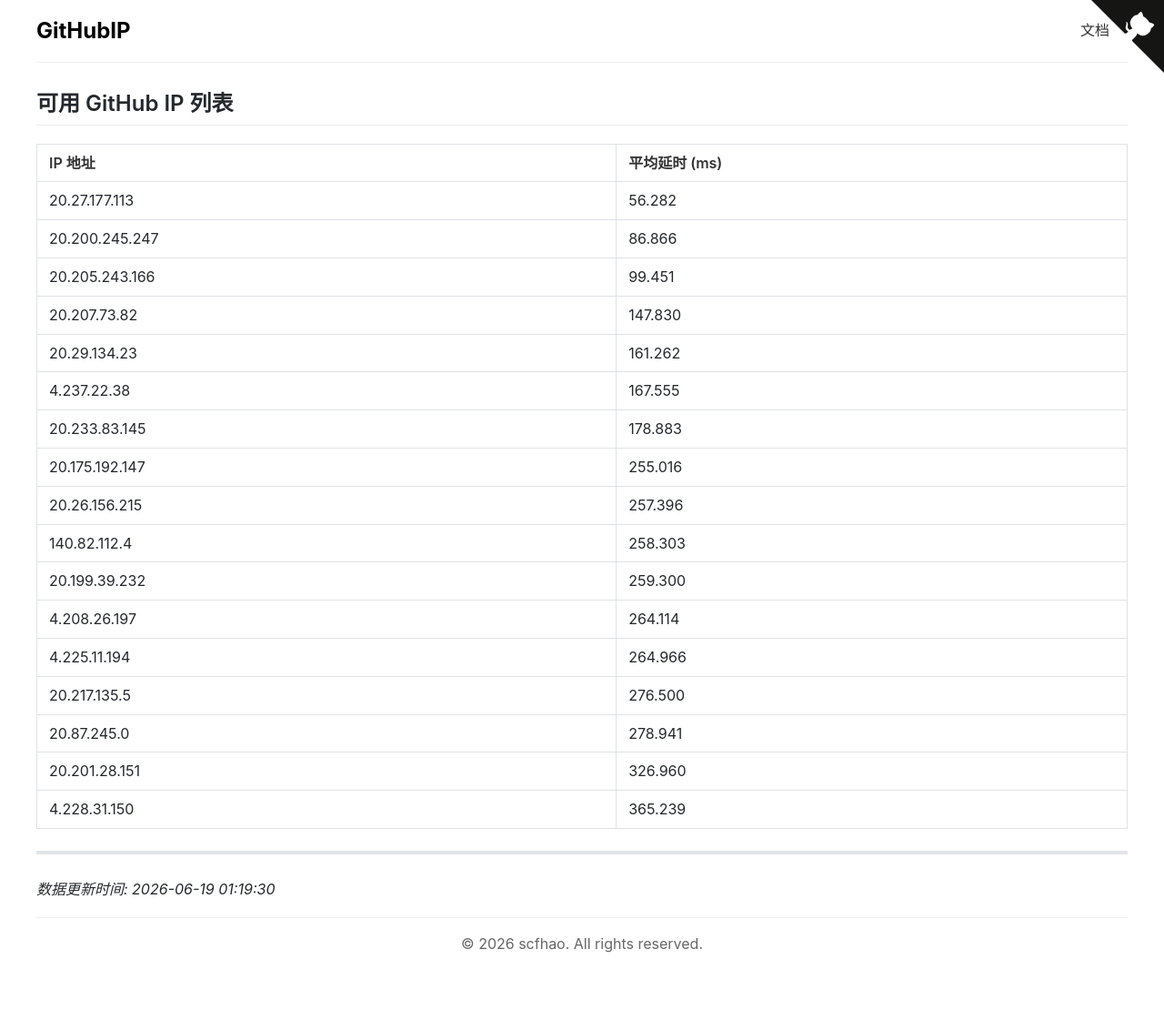
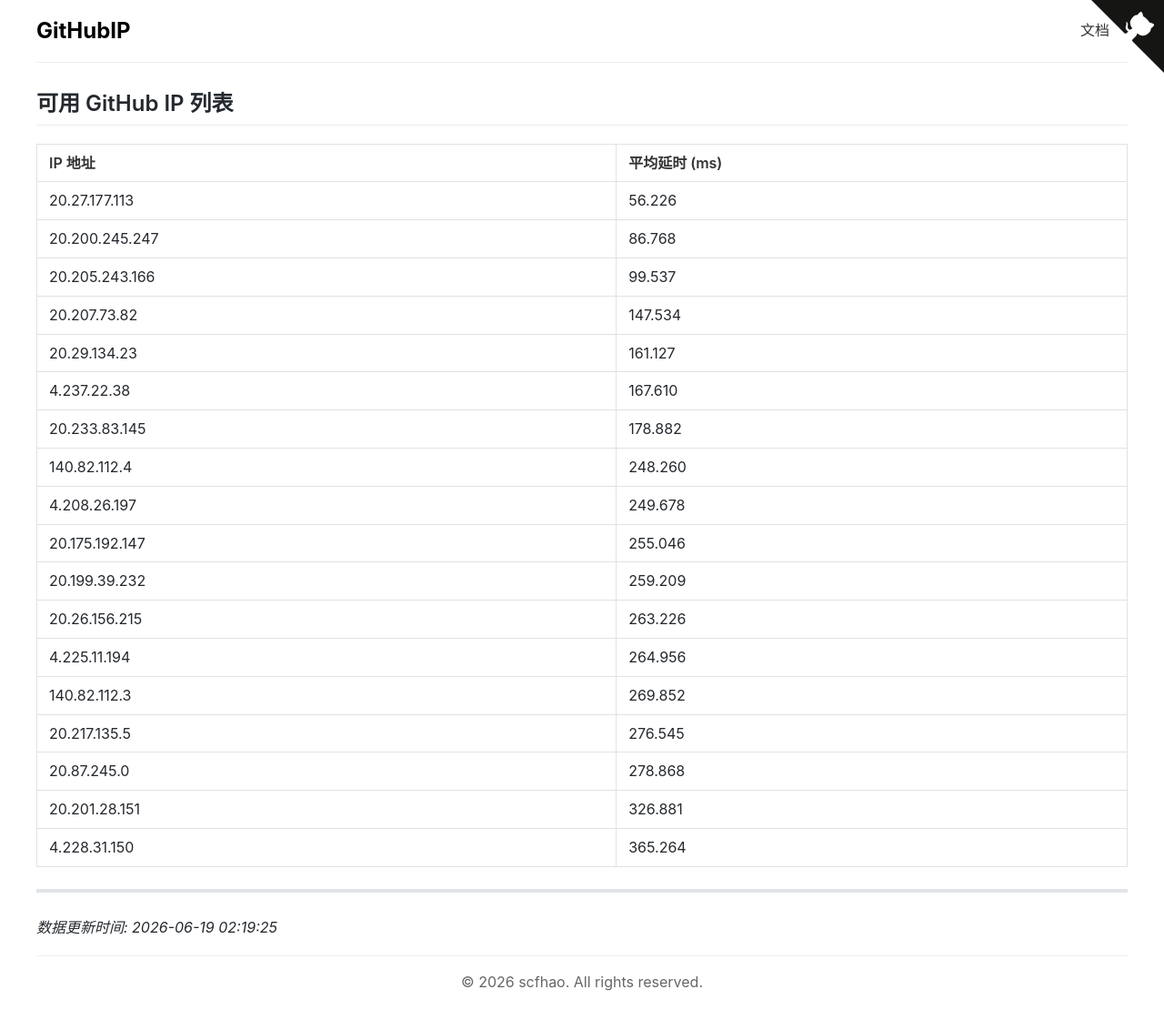
Before and after one commit to scfhao/GitHubIP, a Jekyll site: the page built from index.md, in a window 1280 px wide. Shown: the whole page at 91% size. Built offline with Jekyll 4.4.1, drawn with Linux system fonts in a browser that asks for light colours; before the commit the page ends 1068 px from its top, so only the background shows below that.

Commit message:
自动脚本执行 - 2026-06-19 02:19:25

```diff
--- a/index.md
+++ b/index.md
@@ -1,31 +1,32 @@
 ---
 layout: home
 title: GitHub IP 列表
-date: 2026-06-19 01:19:30
+date: 2026-06-19 02:19:25
 ---
 
 ## 可用 GitHub IP 列表
 
 | IP 地址 | 平均延时 (ms) |
 |---------|--------------|
-| 20.27.177.113 | 56.282 |
-| 20.200.245.247 | 86.866 |
-| 20.205.243.166 | 99.451 |
-| 20.207.73.82 | 147.830 |
-| 20.29.134.23 | 161.262 |
-| 4.237.22.38 | 167.555 |
-| 20.233.83.145 | 178.883 |
-| 20.175.192.147 | 255.016 |
-| 20.26.156.215 | 257.396 |
-| 140.82.112.4 | 258.303 |
-| 20.199.39.232 | 259.300 |
-| 4.208.26.197 | 264.114 |
-| 4.225.11.194 | 264.966 |
-| 20.217.135.5 | 276.500 |
-| 20.87.245.0 | 278.941 |
-| 20.201.28.151 | 326.960 |
-| 4.228.31.150 | 365.239 |
+| 20.27.177.113 | 56.226 |
+| 20.200.245.247 | 86.768 |
+| 20.205.243.166 | 99.537 |
+| 20.207.73.82 | 147.534 |
+| 20.29.134.23 | 161.127 |
+| 4.237.22.38 | 167.610 |
+| 20.233.83.145 | 178.882 |
+| 140.82.112.4 | 248.260 |
+| 4.208.26.197 | 249.678 |
+| 20.175.192.147 | 255.046 |
+| 20.199.39.232 | 259.209 |
+| 20.26.156.215 | 263.226 |
+| 4.225.11.194 | 264.956 |
+| 140.82.112.3 | 269.852 |
+| 20.217.135.5 | 276.545 |
+| 20.87.245.0 | 278.868 |
+| 20.201.28.151 | 326.881 |
+| 4.228.31.150 | 365.264 |
 
 ---
 
-*数据更新时间: 2026-06-19 01:19:30*
+*数据更新时间: 2026-06-19 02:19:25*
```
